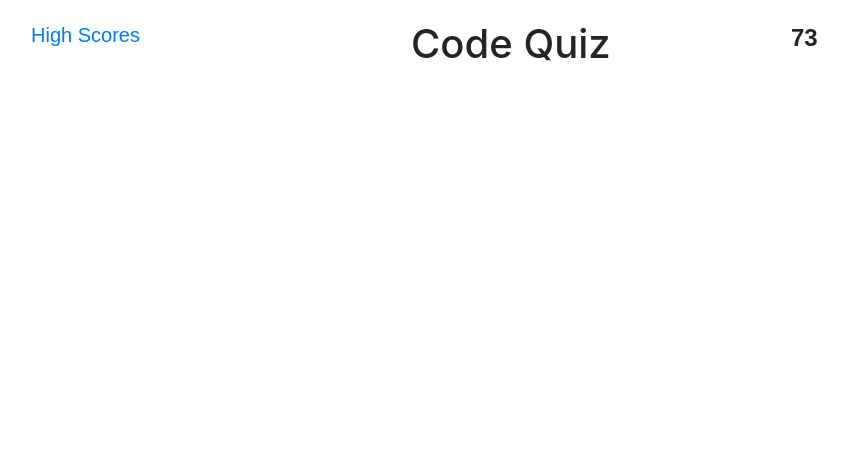
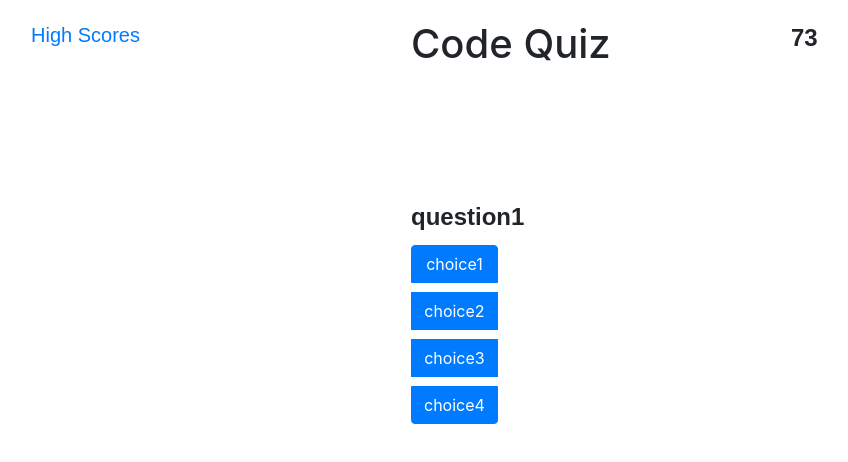
Before and after one commit to bevhatzl/code-quiz, a plain HTML site: page index.html in a window 1280 px wide. Both pictures are taken after a click on the button "Start Quiz". Shown: the whole page, without its empty margins (54-902 px from the left). Drawn offline with nearby package versions, Linux system fonts and the light colour scheme.

Commit message:
display first question

```diff
--- a/index.html
+++ b/index.html
@@ -32,13 +32,13 @@
                 <div class="wrapper">
                     <button type="button" class="btn btn-primary btn-lg" id="start-button">Start Quiz</button>
 
-                    <div class="question-group">
-                        <div id="question">Question goes here</div>
+                    <div id="question-group">
+                        <div id="question"></div>
                         <div class="btn-group-vertical">
-                            <button type="button" class="btn btn-primary">Q1 goes here</button>
-                            <button type="button" class="btn btn-primary">Q2 here</button>
-                            <button type="button" class="btn btn-primary">Sony</button>
-                            <button type="button" class="btn btn-primary">Sony</button>
+                            <button type="button" class="btn btn-primary" id="option1"></button>
+                            <button type="button" class="btn btn-primary" id="option2"></button>
+                            <button type="button" class="btn btn-primary" id="option3"></button>
+                            <button type="button" class="btn btn-primary" id="option4"></button>
                         </div>
                     </div>
                 </div>
--- a/script.js
+++ b/script.js
@@ -1,6 +1,13 @@
 let startButton = document.querySelector("#start-button");
 let timer = document.querySelector("#timer");
+let questionGroup = document.querySelector("#question-group");
+let questionEl = document.querySelector("#question");
+let option1El = document.querySelector("#option1");
+let option2El = document.querySelector("#option2");
+let option3El = document.querySelector("#option3");
+let option4El = document.querySelector("#option4");
 
+// Creating the objects
 let q1 = new QuizQ("question1", ["choice1", "choice2", "choice3", "choice4"], "choice2");
 let q2 = new QuizQ("question1", ["choice1", "choice2", "choice3", "choice4"], "choice2");
 let q3 = new QuizQ("question1", ["choice1", "choice2", "choice3", "choice4"], "choice2");
@@ -31,6 +38,7 @@ function runQuiz() {
     // Start the timer
     startTimer();
     // Display the questions
+    renderQuestion(newQsArray);
 
     // Check answer to question
 
@@ -42,11 +50,31 @@ function randomizeQs(array) {
         const j = Math.floor(Math.random() * (i + 1));
         [array[i], array[j]] = [array[j], array[i]];
     }
+    return array;
 };
 
 function startTimer() {
-        interval = setInterval(function() {
-          secondsElapsed++;
-          timer.textContent = maxTime - secondsElapsed;
-        }, 1000);
+    interval = setInterval(function() {
+        secondsElapsed++;
+        timer.textContent = maxTime - secondsElapsed;
+    }, 1000);
 }
+
+function renderQuestion(questions) {
+    questionGroup.style.visibility = "visible";
+
+    console.log(questionsArray);
+    console.log(questions);
+
+        questionEl.textContent = questions[0].question;
+        option1El.textContent = questions[0].choices[0];
+        option2El.textContent = questions[0].choices[1];
+        option3El.textContent = questions[0].choices[2];
+        option4El.textContent = questions[0].choices[3];
+
+        // Check answer to question
+
+
+
+
+}
--- a/style.css
+++ b/style.css
@@ -12,13 +12,13 @@
     font-family: Arial, Helvetica, sans-serif;
 }
 
-#timer {
+#timer, #question {
     font-weight: 800;
     font-size: 24px;
     font-family: Arial, Helvetica, sans-serif;
 }
 
-.question-group {
+#question-group {
     visibility: hidden;
 }
 
```
